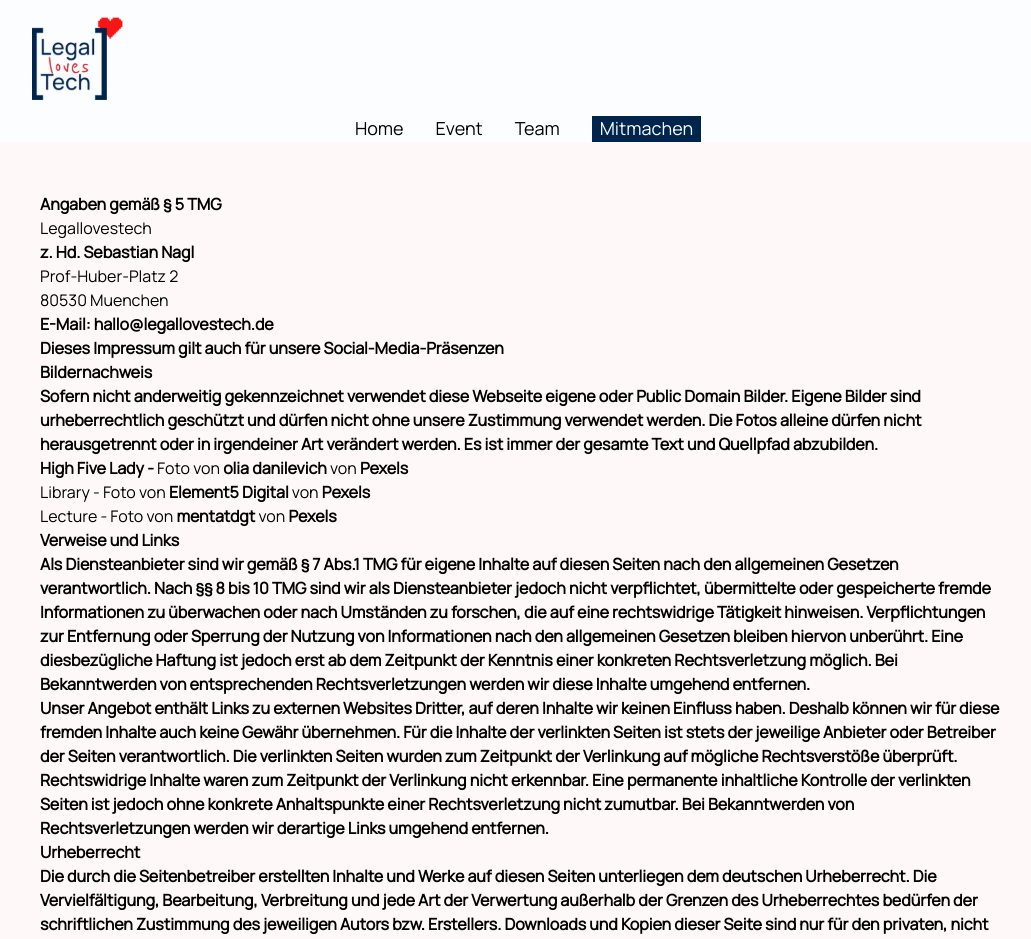
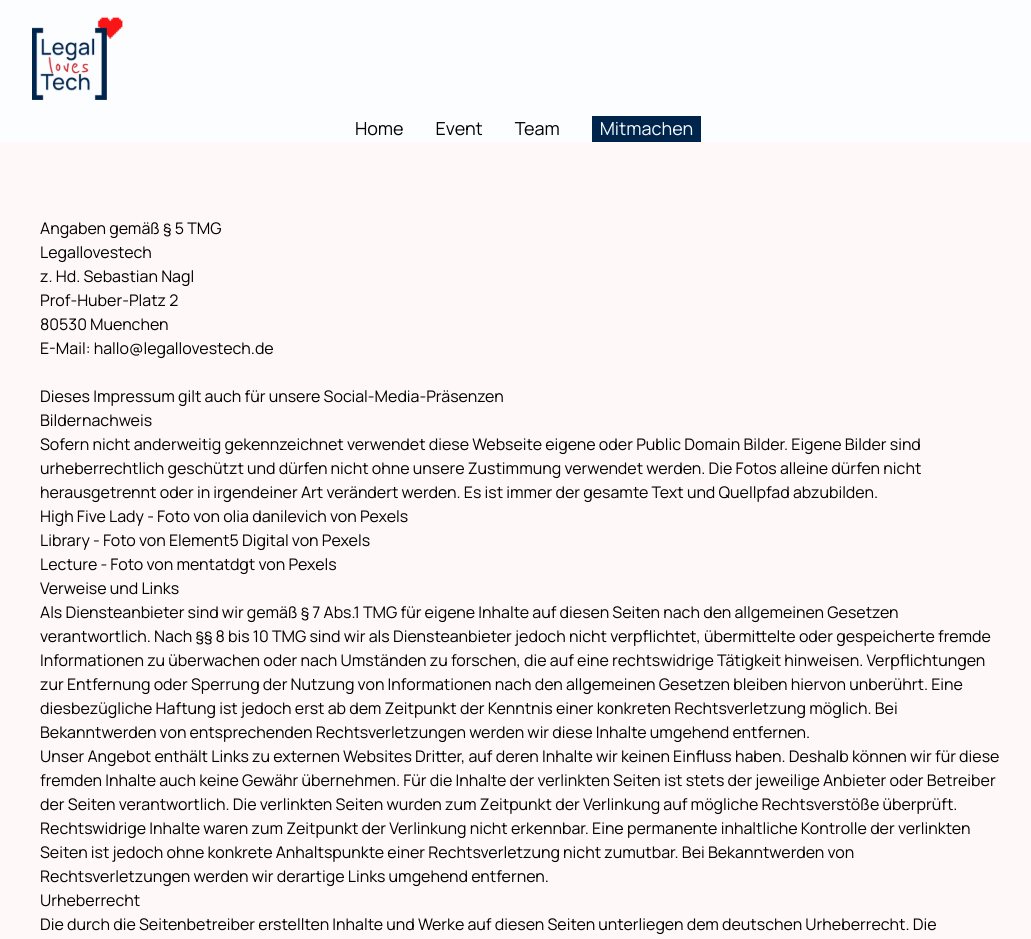
Before and after one commit to tiehm/hackathon-website, a React (Create React App) app: page /impressum in a window 1280 px wide. Shown: the top 939 px of the page, without its empty margins (120-1151 px from the left). Built offline with nearby package versions, Linux system fonts and the light colour scheme.

Commit message:
fix: remove <strong> overload

```diff
--- a/src/routes/Imprint.tsx
+++ b/src/routes/Imprint.tsx
@@ -9,25 +9,27 @@ export class Imprint extends React.Component {
   render() {
     return <div className={'min-h-screen bg-red-1 flex justify-center items-center'}>
       <div className={'w-4/5 mx-auto mt-40 p-8'}>
-        <p><strong>Angaben gemäß § 5 TMG</strong></p>
-        <p>Legallovestech</p>
-        <p><strong>z. Hd. Sebastian Nagl</strong></p>
-        <p>Prof-Huber-Platz 2</p>
-        <p>80530 Muenchen</p>
-        <p><strong>E-Mail: hallo@legallovestech.de</strong></p>
-        <p><strong>Dieses Impressum gilt auch für unsere Social-Media-Präsenzen</strong></p>
-        <p><strong>Bildernachweis</strong></p>
-        <p><strong>Sofern nicht anderweitig gekennzeichnet verwendet diese Webseite eigene oder Public Domain Bilder. Eigene Bilder sind urheberrechtlich geschützt und dürfen nicht ohne unsere Zustimmung verwendet werden. Die Fotos alleine dürfen nicht herausgetrennt oder in irgendeiner Art verändert werden. Es ist immer der gesamte Text und Quellpfad abzubilden.</strong></p>
-        <p><strong>High Five Lady -</strong> Foto von <strong><a href="https://www.pexels.com/de-de/@olia-danilevich?utm_content=attributionCopyText&amp;utm_medium=referral&amp;utm_source=pexels">olia danilevich</a></strong> von <strong><a href="https://www.pexels.com/de-de/foto/menschen-frau-buro-geschaft-8145330/?utm_content=attributionCopyText&amp;utm_medium=referral&amp;utm_source=pexels">Pexels</a></strong></p>
-        <p>Library - Foto von <strong><a href="https://www.pexels.com/de-de/@element5?utm_content=attributionCopyText&amp;utm_medium=referral&amp;utm_source=pexels">Element5 Digital</a></strong> von <strong><a href="https://www.pexels.com/de-de/foto/selektiver-fokus-fotografie-des-bucherregals-mit-buchern-1370296/?utm_content=attributionCopyText&amp;utm_medium=referral&amp;utm_source=pexels">Pexels</a></strong></p>
-        <p>Lecture - Foto von <strong><a href="https://www.pexels.com/de-de/@mentatdgt-330508?utm_content=attributionCopyText&amp;utm_medium=referral&amp;utm_source=pexels">mentatdgt</a></strong> von <strong><a href="https://www.pexels.com/de-de/foto/mann-im-anzug-jacke-neben-projektor-bildschirm-stehen-2173508/?utm_content=attributionCopyText&amp;utm_medium=referral&amp;utm_source=pexels">Pexels</a></strong></p>
-        <p><strong>Verweise und Links</strong></p>
-        <p><strong>Als Diensteanbieter sind wir gemäß § 7 Abs.1 TMG für eigene Inhalte auf diesen Seiten nach den allgemeinen Gesetzen verantwortlich. Nach §§ 8 bis 10 TMG sind wir als Diensteanbieter jedoch nicht verpflichtet, übermittelte oder gespeicherte fremde Informationen zu überwachen oder nach Umständen zu forschen, die auf eine rechtswidrige Tätigkeit hinweisen. Verpflichtungen zur Entfernung oder Sperrung der Nutzung von Informationen nach den allgemeinen Gesetzen bleiben hiervon unberührt. Eine diesbezügliche Haftung ist jedoch erst ab dem Zeitpunkt der Kenntnis einer konkreten Rechtsverletzung möglich. Bei Bekanntwerden von entsprechenden Rechtsverletzungen werden wir diese Inhalte umgehend entfernen.</strong></p>
-        <p><strong>Unser Angebot enthält Links zu externen Websites Dritter, auf deren Inhalte wir keinen Einfluss haben. Deshalb können wir für diese fremden Inhalte auch keine Gewähr übernehmen. Für die Inhalte der verlinkten Seiten ist stets der jeweilige Anbieter oder Betreiber der Seiten verantwortlich. Die verlinkten Seiten wurden zum Zeitpunkt der Verlinkung auf mögliche Rechtsverstöße überprüft. Rechtswidrige Inhalte waren zum Zeitpunkt der Verlinkung nicht erkennbar. Eine permanente inhaltliche Kontrolle der verlinkten Seiten ist jedoch ohne konkrete Anhaltspunkte einer Rechtsverletzung nicht zumutbar. Bei Bekanntwerden von Rechtsverletzungen werden wir derartige Links umgehend entfernen.</strong></p>
-        <p><strong>Urheberrecht</strong></p>
-        <p><strong>Die durch die Seitenbetreiber erstellten Inhalte und Werke auf diesen Seiten unterliegen dem deutschen Urheberrecht. Die Vervielfältigung, Bearbeitung, Verbreitung und jede Art der Verwertung außerhalb der Grenzen des Urheberrechtes bedürfen der schriftlichen Zustimmung des jeweiligen Autors bzw. Erstellers. Downloads und Kopien dieser Seite sind nur für den privaten, nicht kommerziellen Gebrauch gestattet. Soweit die Inhalte auf dieser Seite nicht vom Betreiber erstellt wurden, werden die Urheberrechte Dritter beachtet. Insbesondere werden Inhalte Dritter als solche gekennzeichnet. Sollten Sie trotzdem auf eine Urheberrechtsverletzung aufmerksam werden, bitten wir um einen entsprechenden Hinweis. Bei Bekanntwerden von Rechtsverletzungen werden wir derartige Inhalte umgehend entfernen.</strong></p>
-        <p><strong>Streitschlichtung</strong></p>
-        <p><strong>Die Europäische Kommission stellt eine Plattform zur Online-Streitbeilegung (OS) bereit: <a href="https://ec.europa.eu/consumers/odr">https://ec.europa.eu/consumers/odr</a>.Unsere E-Mail-Adresse finden Sie oben im Impressum. Wir sind nicht bereit oder verpflichtet, an Streitbeilegungsverfahren vor einer Verbraucherschlichtungsstelle teilzunehmen.</strong></p>
+        <div className={'py-6'}>
+          <p>Angaben gemäß § 5 TMG</p>
+          <p>Legallovestech</p>
+          <p>z. Hd. Sebastian Nagl</p>
+          <p>Prof-Huber-Platz 2</p>
+          <p>80530 Muenchen</p>
+          <p>E-Mail: hallo@legallovestech.de</p>
+        </div>
+        <p>Dieses Impressum gilt auch für unsere Social-Media-Präsenzen</p>
+        <p>Bildernachweis</p>
+        <p>Sofern nicht anderweitig gekennzeichnet verwendet diese Webseite eigene oder Public Domain Bilder. Eigene Bilder sind urheberrechtlich geschützt und dürfen nicht ohne unsere Zustimmung verwendet werden. Die Fotos alleine dürfen nicht herausgetrennt oder in irgendeiner Art verändert werden. Es ist immer der gesamte Text und Quellpfad abzubilden.</p>
+        <p>High Five Lady - Foto von <a href="https://www.pexels.com/de-de/@olia-danilevich?utm_content=attributionCopyText&amp;utm_medium=referral&amp;utm_source=pexels">olia danilevich</a> von <a href="https://www.pexels.com/de-de/foto/menschen-frau-buro-geschaft-8145330/?utm_content=attributionCopyText&amp;utm_medium=referral&amp;utm_source=pexels">Pexels</a></p>
+        <p>Library - Foto von <a href="https://www.pexels.com/de-de/@element5?utm_content=attributionCopyText&amp;utm_medium=referral&amp;utm_source=pexels">Element5 Digital</a> von <a href="https://www.pexels.com/de-de/foto/selektiver-fokus-fotografie-des-bucherregals-mit-buchern-1370296/?utm_content=attributionCopyText&amp;utm_medium=referral&amp;utm_source=pexels">Pexels</a></p>
+        <p>Lecture - Foto von <a href="https://www.pexels.com/de-de/@mentatdgt-330508?utm_content=attributionCopyText&amp;utm_medium=referral&amp;utm_source=pexels">mentatdgt</a> von <a href="https://www.pexels.com/de-de/foto/mann-im-anzug-jacke-neben-projektor-bildschirm-stehen-2173508/?utm_content=attributionCopyText&amp;utm_medium=referral&amp;utm_source=pexels">Pexels</a></p>
+        <p>Verweise und Links</p>
+        <p>Als Diensteanbieter sind wir gemäß § 7 Abs.1 TMG für eigene Inhalte auf diesen Seiten nach den allgemeinen Gesetzen verantwortlich. Nach §§ 8 bis 10 TMG sind wir als Diensteanbieter jedoch nicht verpflichtet, übermittelte oder gespeicherte fremde Informationen zu überwachen oder nach Umständen zu forschen, die auf eine rechtswidrige Tätigkeit hinweisen. Verpflichtungen zur Entfernung oder Sperrung der Nutzung von Informationen nach den allgemeinen Gesetzen bleiben hiervon unberührt. Eine diesbezügliche Haftung ist jedoch erst ab dem Zeitpunkt der Kenntnis einer konkreten Rechtsverletzung möglich. Bei Bekanntwerden von entsprechenden Rechtsverletzungen werden wir diese Inhalte umgehend entfernen.</p>
+        <p>Unser Angebot enthält Links zu externen Websites Dritter, auf deren Inhalte wir keinen Einfluss haben. Deshalb können wir für diese fremden Inhalte auch keine Gewähr übernehmen. Für die Inhalte der verlinkten Seiten ist stets der jeweilige Anbieter oder Betreiber der Seiten verantwortlich. Die verlinkten Seiten wurden zum Zeitpunkt der Verlinkung auf mögliche Rechtsverstöße überprüft. Rechtswidrige Inhalte waren zum Zeitpunkt der Verlinkung nicht erkennbar. Eine permanente inhaltliche Kontrolle der verlinkten Seiten ist jedoch ohne konkrete Anhaltspunkte einer Rechtsverletzung nicht zumutbar. Bei Bekanntwerden von Rechtsverletzungen werden wir derartige Links umgehend entfernen.</p>
+        <p>Urheberrecht</p>
+        <p>Die durch die Seitenbetreiber erstellten Inhalte und Werke auf diesen Seiten unterliegen dem deutschen Urheberrecht. Die Vervielfältigung, Bearbeitung, Verbreitung und jede Art der Verwertung außerhalb der Grenzen des Urheberrechtes bedürfen der schriftlichen Zustimmung des jeweiligen Autors bzw. Erstellers. Downloads und Kopien dieser Seite sind nur für den privaten, nicht kommerziellen Gebrauch gestattet. Soweit die Inhalte auf dieser Seite nicht vom Betreiber erstellt wurden, werden die Urheberrechte Dritter beachtet. Insbesondere werden Inhalte Dritter als solche gekennzeichnet. Sollten Sie trotzdem auf eine Urheberrechtsverletzung aufmerksam werden, bitten wir um einen entsprechenden Hinweis. Bei Bekanntwerden von Rechtsverletzungen werden wir derartige Inhalte umgehend entfernen.</p>
+        <p>Streitschlichtung</p>
+        <p>Die Europäische Kommission stellt eine Plattform zur Online-Streitbeilegung (OS) bereit: <a href="https://ec.europa.eu/consumers/odr">https://ec.europa.eu/consumers/odr</a>.Unsere E-Mail-Adresse finden Sie oben im Impressum. Wir sind nicht bereit oder verpflichtet, an Streitbeilegungsverfahren vor einer Verbraucherschlichtungsstelle teilzunehmen.</p>
 
       </div>
     </div>;
```
